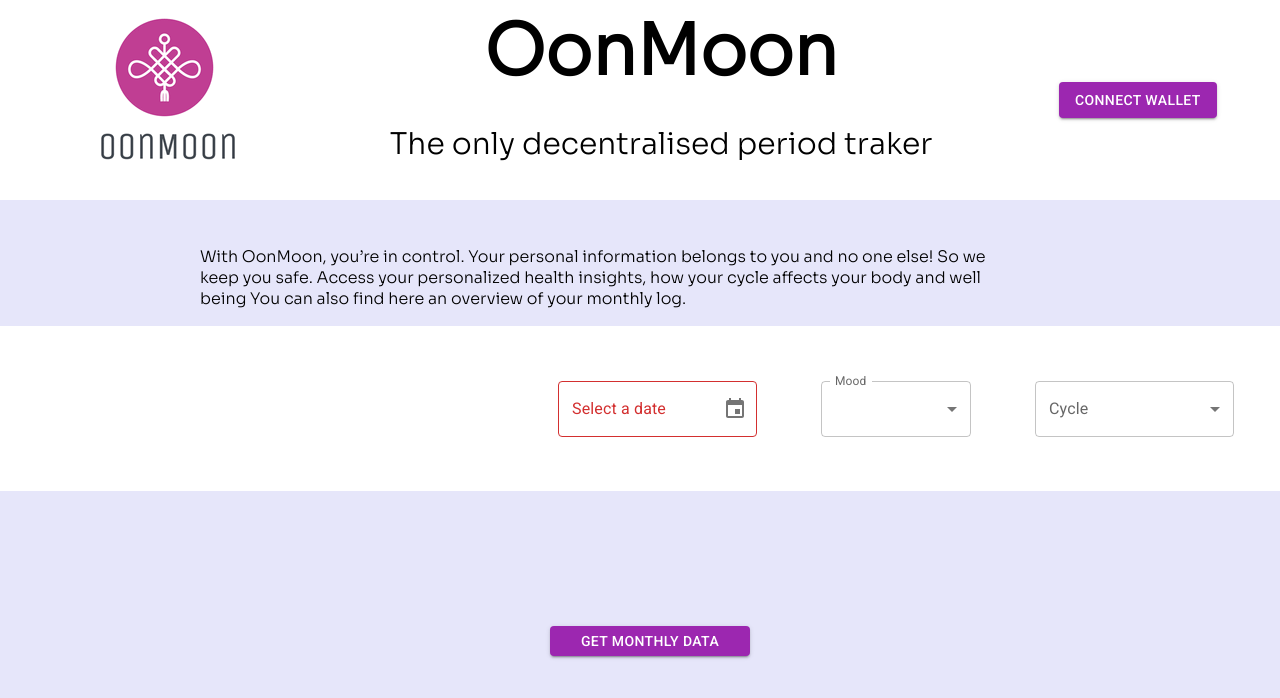
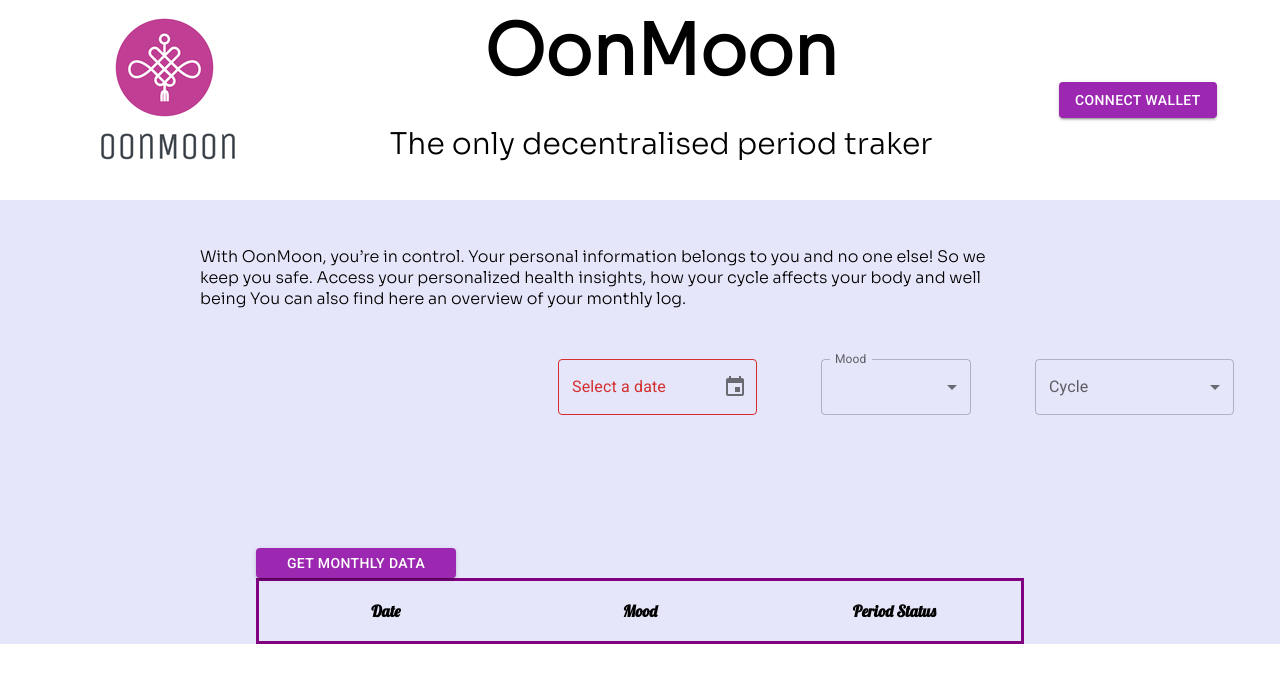
Before and after one commit to PaulineAnnBar/OonMoon, a React (Create React App) app: page / in a window 1280 px wide. Shown: the top 698 px of the page. Built offline with nearby package versions, Linux system fonts and the light colour scheme.

Commit message:
add table and date

```diff
--- a/src/App.css
+++ b/src/App.css
@@ -2,7 +2,6 @@
 @import url("https://fonts.googleapis.com/css2?family=Dosis&family=Inter:wght@500&family=Sora:wght@300&display=swap");
 
 .App {
-  height: 100vh;
   display: flex;
   flex-direction: column;
   box-sizing: border-box;
@@ -52,17 +51,18 @@
 .big-div {
   display: flex;
   align-items: center;
-  height: 30px;
   padding-right: 600px;
   padding-left: 550px;
+  padding-top: 5px;
+  padding-bottom: 5px;
   gap: 3rem;
 }
 .month-div {
   display: flex;
   align-items: center;
-  height: 300px;
-  padding-right: 600px;
-  padding-left: 550px;
+  margin-top: 120px;
+  padding-inline: 20%;
+
   gap: 3rem;
 }
 .main-selectors {
@@ -71,10 +71,10 @@
   align-content: space-between;
   justify-content: space-around;
   margin-right: 800px;
+  margin-top: 20px;
   width: 100%;
   height: 50%;
   position: center;
-  background-color: #ffffff;
 }
 .save_button {
   height: 30px;
@@ -85,3 +85,32 @@
   height: 30px;
   width: 200px;
 }
+table {
+  table-layout: fixed;
+  width: 100%;
+  border-collapse: collapse;
+  border: 3px solid purple;
+  min-width: 600px;
+}
+
+thead th:nth-child(1) {
+  width: 30%;
+}
+
+thead th:nth-child(2) {
+  width: 20%;
+}
+
+thead th:nth-child(3) {
+  width: 15%;
+}
+
+thead th:nth-child(4) {
+  width: 35%;
+}
+
+th,
+td {
+  padding: 20px;
+  text-align: center;
+}
--- a/src/components/Container.js
+++ b/src/components/Container.js
@@ -10,6 +10,8 @@
 
 export default function Container() {
     const [datePicker, setDatePicker] = useState("");
+    const [year, setYear] = useState(2022);
+    const [month, setMonth] = useState(5);
     const [moodPicker, setMoodPicker] = useState(0);
     const [cyclePicker, setCyclePicker] = useState(0);
     const contractAddress = "0x4f6977502F7bd2E8Ff128781aAb0a2ad26EBE7dE";
@@ -27,6 +29,10 @@
                     signer
                 );
                 const dateSelected = new Date(datePicker);
+                setYear(dateSelected.getFullYear())
+                setMonth(dateSelected.getMonth())
+
+
                 console.log(`Date string is: ${datePicker}`);
                 console.log(`Processed year is: ${dateSelected.getFullYear()}`);
                 console.log(`Processed month is: ${dateSelected.getMonth()}`);
@@ -90,7 +96,7 @@
             </div>
 
             <div className="month-div">
-        <MonthlyLog props={addressProps} />
+                <MonthlyLog props={addressProps} year={year} month={month} />
             </div>
         </div>
     );
--- a/src/components/MonthlyLog.js
+++ b/src/components/MonthlyLog.js
@@ -6,7 +6,8 @@
 
 export default function MonthlyLog(props) {
   const [contractAddress, setAddress] = useState("");
-  const [monthlyResults, setMonthlyResults] = useState("");
+  const [monthlylogs, setMonthlyLogs] = useState([]);
+  const [dateCurrent, setDateCurrent] = useState(new Date());
   const abiContract = abi.abi;
 
   console.log(`contract Address is ${props.props.address}`);
@@ -15,33 +16,10 @@
     setAddress(props.props.address);
   }, [props.props.address]);
 
-  function createTableFromMonthlyView(monthlyViewTxn) {
-    let resultString = "<table>";
-
-    monthlyViewTxn.forEach(function (item, index) {
-      if (
-        index === 0 ||
-        index === 7 ||
-        index === 14 ||
-        index === 21 ||
-        index === 28
-      ) {
-        resultString += "<tr>";
-      }
-      resultString += "<td>" + item.toString() + "</td>";
-      if (
-        index === 6 ||
-        index === 13 ||
-        index === 20 ||
-        index === 27 ||
-        index === 30
-      ) {
-        resultString += "</tr>";
-      }
-    });
-    resultString += "</table>";
-    return resultString;
-  }
+  useState(() => {
+    const dateNew = new Date(props.year, props.month)
+    setDateCurrent(dateNew);
+  }, [props.year, props.month]);
 
   const getMonthlyData = async () => {
     try {
@@ -54,16 +32,18 @@
           abiContract,
           signer
         );
-        const year = 2022;
-        const month = 5;
 
-        let monthlyViewTxn = await monthlyView.getMyMonthlyHistory(year, month);
 
-        console.log("dailyLog output is:", monthlyViewTxn);
-        const tableText = createTableFromMonthlyView(monthlyViewTxn);
-        console.log("tableText is :", tableText);
-        setMonthlyResults(tableText);
-        document.getElementById("monthlyPeriodView").innerHTML = tableText;
+        const logs = await monthlyView.getMyMonthlyHistory(props.year, props.month);
+        console.log(logs)
+        setMonthlyLogs(logs)
+
+
+        // console.log("dailyLog output is:", monthlyViewTxn);
+        // const tableText = createTableFromMonthlyView(monthlyViewTxn);
+        // console.log("tableText is :", tableText);
+        // setMonthlyResults(tableText);
+        // document.getElementById("monthlyPeriodView").innerHTML = tableText;
       } else {
         console.log("No ethereum object!");
       }
@@ -72,11 +52,29 @@
       return "Please make sure you've selected all options!";
     }
   };
+  const getMoodAsString = (value) => {
+    if (value === 1)
+      return "Moody"
+    if (value === 2)
+      return "It's awesome"
+    return "Not great"
+  }
+
+  const getPeriodAsString = (value) => {
+    if (value === 1)
+      return "Not on my period"
+    if (value === 2)
+      return "Period"
+    return "Break through bleeding"
+  }
+  const getPeriodDate = (value) => {
+    const formatedDay = new Date(props.year, props.month, value + 1)
+    return formatedDay.toLocaleDateString("en")
+  }
 
   return (
     <div>
-      <div id="monthlyPeriodView" innerHTML={monthlyResults} />
-
+      {/* <div id="monthlyPeriodView" innerHTML={monthlyResults} /> */}
       <Button
         className={"monthly_view_button"}
         variant="contained"
@@ -86,6 +84,22 @@
       >
         Get Monthly Data
       </Button>
+      <table>
+        <tr>
+          <th>Date</th>
+          <th>Mood</th>
+          <th>Period Status</th>
+        </tr>
+        {monthlylogs.map((log, index) => {
+          return (
+            <tr key={index}>
+              <td>{getPeriodDate(index)}</td>
+              <td>{getMoodAsString(log.moodFlag)}</td>
+              <td>{getPeriodAsString(log.periodFlag)}</td>
+
+            </tr>
+          )
+        })}</table>
     </div>
   );
 }
```
Lines whose indentation alone changed are shown as unchanged.
